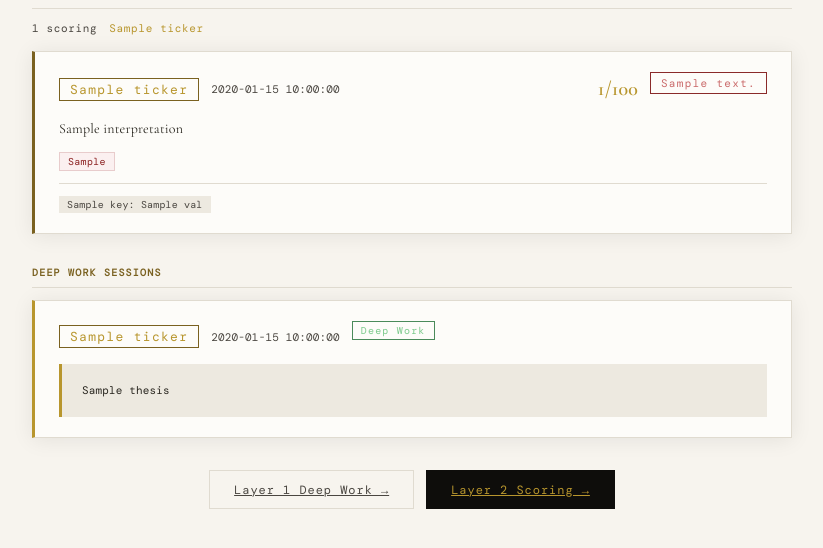
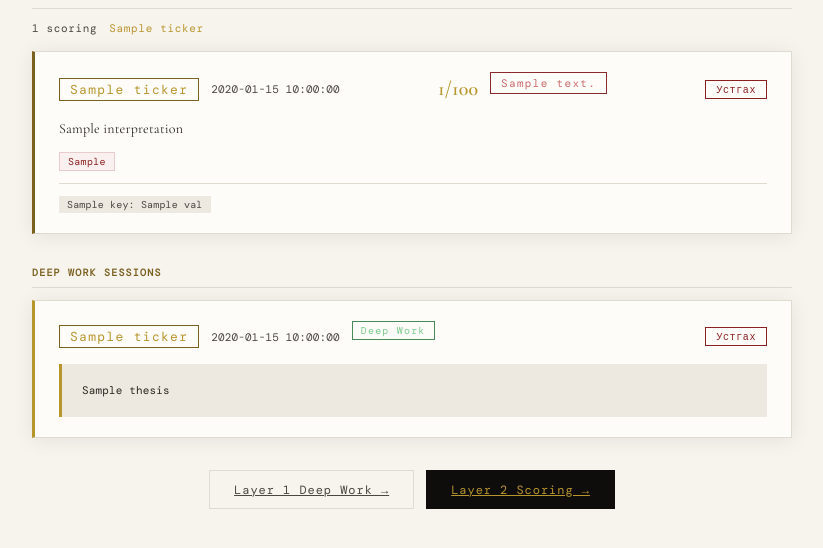
Before and after one commit to munkhtsetseg4545-png/decision-engine, a Flask app: template templates/history.html in a window 1280 px wide. Shown: the part 208-756 px from the top of the page, without its empty margins (228-1051 px from the left). Run offline with Flask 3, Linux system fonts and the light colour scheme; the template is opened without the code that fills it: most values are stand-ins (such as "Sample title", 1, 10 or a date in 2020); some web fonts are replaced.

Commit message:
add delete button, fix datetime

```diff
--- a/app.py
+++ b/app.py
@@ -58,3 +58,23 @@ def history():
 
 if __name__ == "__main__":
     app.run(debug=True)
+
+
+@app.route("/delete/scoring/<int:session_id>", methods=["POST"])
+def delete_scoring(session_id):
+    from database import get_db
+    conn = get_db()
+    conn.execute("DELETE FROM scoring_sessions WHERE id=?", (session_id,))
+    conn.commit()
+    conn.close()
+    return jsonify({"ok": True})
+
+
+@app.route("/delete/deepwork/<int:session_id>", methods=["POST"])
+def delete_deepwork(session_id):
+    from database import get_db
+    conn = get_db()
+    conn.execute("DELETE FROM deep_work_sessions WHERE id=?", (session_id,))
+    conn.commit()
+    conn.close()
+    return jsonify({"ok": True})
--- a/static/css/style.css
+++ b/static/css/style.css
@@ -903,3 +903,21 @@ body {
   padding: 1rem 1.25rem;
   white-space: pre-wrap;
 }
+
+/* ─── DELETE BUTTON ──────────────────────────────────────────── */
+.delete-btn {
+  font-family: var(--font-mono);
+  font-size: 10px;
+  letter-spacing: 0.06em;
+  color: var(--danger);
+  background: transparent;
+  border: 1px solid var(--danger);
+  padding: 2px 10px;
+  cursor: pointer;
+  margin-left: auto;
+  transition: all 0.15s;
+}
+.delete-btn:hover {
+  background: var(--danger);
+  color: var(--white);
+}
--- a/templates/history.html
+++ b/templates/history.html
@@ -42,7 +42,7 @@
           {% if ticker %}<span class="h-ticker">{{ ticker }}</span>{% endif %}
         </div>
         {% for s in scoring_sessions %}
-        <div class="history-card">
+        <div class="history-card" id="sc-{{ s.id }}">
           <div class="history-card-header">
             <span class="h-ticker-badge">{{ s.ticker }}</span>
             <span class="h-date">{{ s.created_at }}</span>
@@ -52,6 +52,7 @@
               {% elif 'SMALL' in s.decision or 'WATCHLIST' in s.decision %}badge-watch
               {% elif 'HOLD' in s.decision %}badge-hold
               {% else %}badge-nogo{% endif %}">{{ s.decision }}</span>
+            <button class="delete-btn" onclick="deleteScoring({{ s.id }})">Устгах</button>
           </div>
           <p class="h-interp">{{ s.interpretation }}</p>
           {% if s.red_flags %}
@@ -74,11 +75,12 @@
       <h3 class="section-heading" style="margin-top:2rem;margin-bottom:0.75rem;">Deep Work sessions</h3>
       {% if dw_sessions %}
         {% for s in dw_sessions %}
-        <div class="history-card" style="border-left-color: var(--gold);">
+        <div class="history-card" id="dw-{{ s.id }}" style="border-left-color: var(--gold);">
           <div class="history-card-header">
             <span class="h-ticker-badge">{{ s.ticker }}</span>
             <span class="h-date">{{ s.created_at }}</span>
             <span class="verdict-badge badge-go" style="font-size:10px;padding:2px 8px;">Deep Work</span>
+            <button class="delete-btn" onclick="deleteDeepWork({{ s.id }})">Устгах</button>
           </div>
           <div class="thesis-box" style="margin-top:0.75rem;font-size:11px;">{{ s.thesis }}</div>
         </div>
@@ -95,5 +97,23 @@
     </div>
   </main>
 </div>
+
+<script>
+async function deleteScoring(id) {
+  if (!confirm('Энэ scoring-г устгах уу?')) return;
+  const res = await fetch('/delete/scoring/' + id, { method: 'POST' });
+  if ((await res.json()).ok) {
+    document.getElementById('sc-' + id).remove();
+  }
+}
+
+async function deleteDeepWork(id) {
+  if (!confirm('Энэ Deep Work session-г устгах уу?')) return;
+  const res = await fetch('/delete/deepwork/' + id, { method: 'POST' });
+  if ((await res.json()).ok) {
+    document.getElementById('dw-' + id).remove();
+  }
+}
+</script>
 </body>
 </html>
```
Also changed, not shown: database.py (+18 -23 lines).
